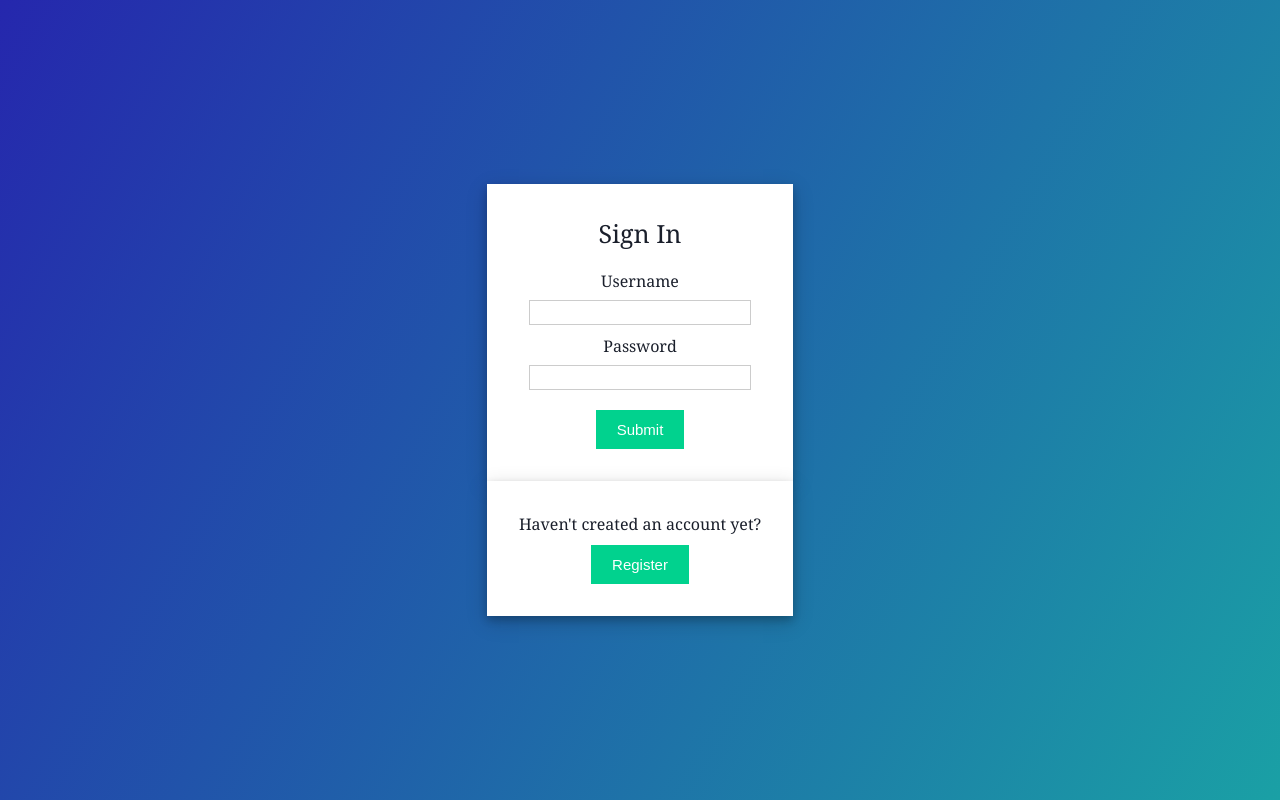
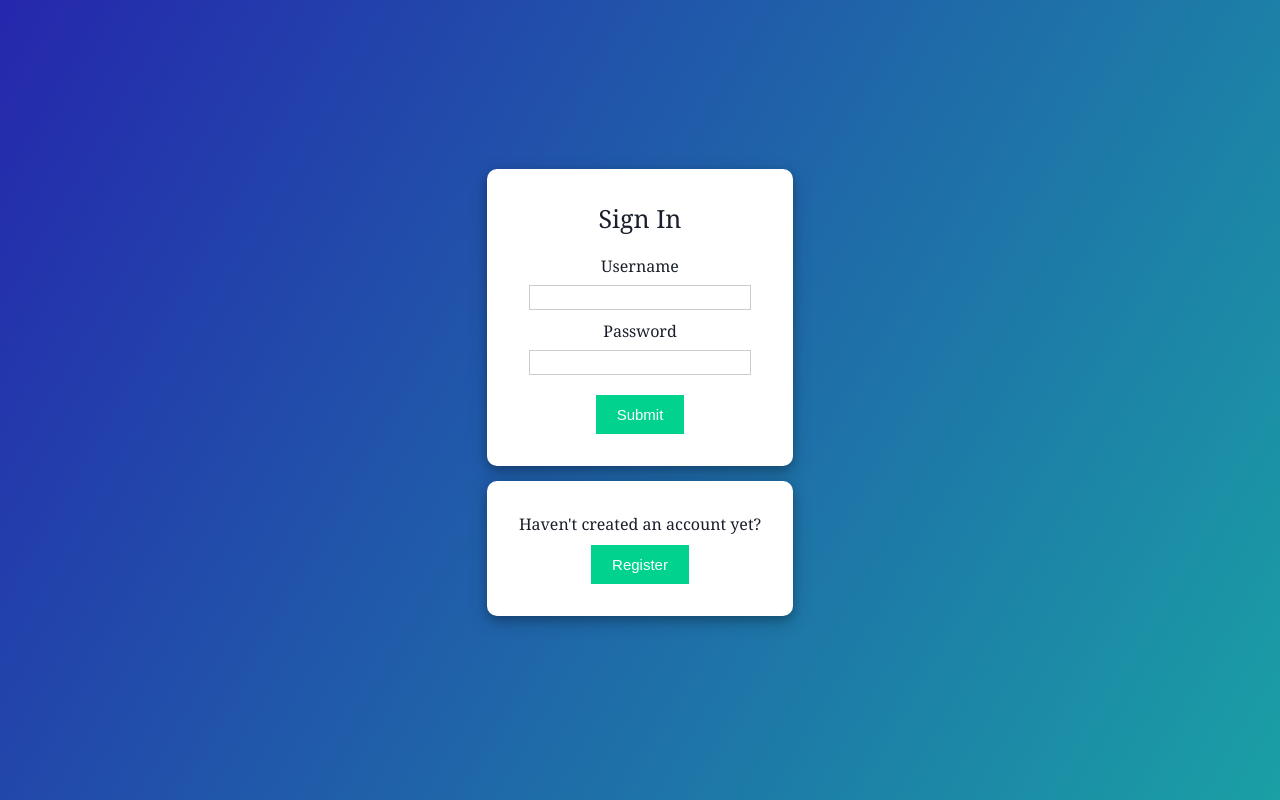
Before and after one commit to mmateen19/4353Project, a React (Create React App) app in the folder gasprice-app/: page / in a window 1280 px wide. Built offline with nearby package versions, Linux system fonts and the light colour scheme.

Commit message:
small css changes to login/register

```diff
--- a/gasprice-app/src/components/Login.css
+++ b/gasprice-app/src/components/Login.css
@@ -44,6 +44,11 @@ input[type="submit"]:hover {
   color: #1a1f2b;
   padding: 2rem;
   box-shadow: 0 4px 8px 0 rgba(0, 0, 0, 0.2), 0 6px 20px 0 rgba(0, 0, 0, 0.19);
+  border-radius: 10px;
+  margin-bottom: 15px;
+}
+
+.container-space {
 }
 
 .list-container {
--- a/gasprice-app/src/components/Profile.css
+++ b/gasprice-app/src/components/Profile.css
@@ -1,10 +1,3 @@
 .Profile {
   color: black;
 }
-
-.display-container {
-  background-color: white;
-  color: #1a1f2b;
-  padding: 2rem;
-  box-shadow: 0 4px 8px 0 rgba(0, 0, 0, 0.2), 0 6px 20px 0 rgba(0, 0, 0, 0.19);
-}
--- a/gasprice-app/src/components/Register.js
+++ b/gasprice-app/src/components/Register.js
@@ -2,7 +2,11 @@ import React, { useState } from "react";
 import "./Register.css";
 
 const Register = () => {
-  return <div>Test</div>;
+  return (
+    <div className="display-container">
+      <div>Test</div>
+    </div>
+  );
 };
 
 export default Register;
```
